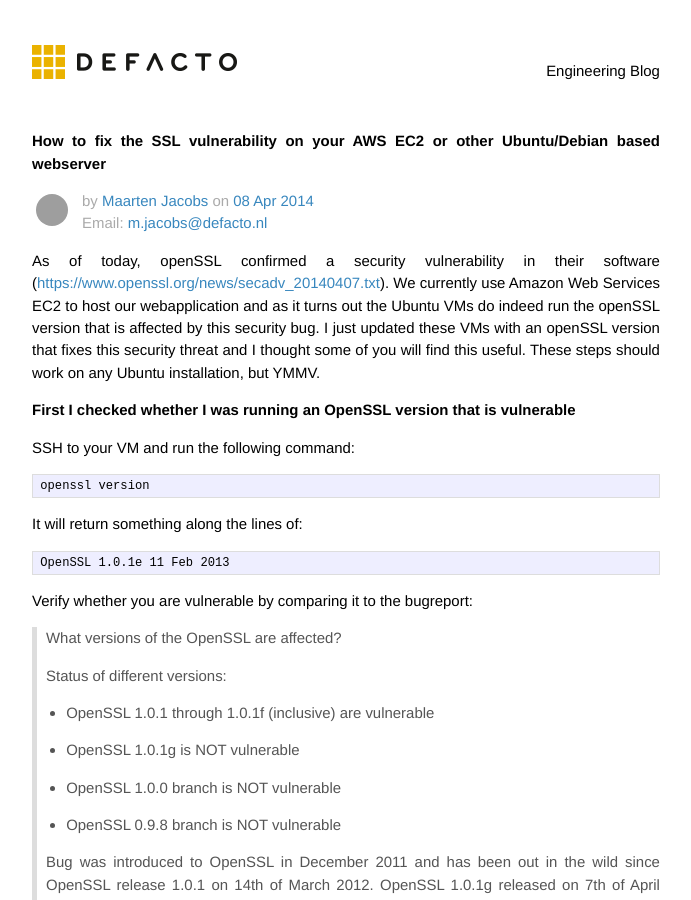
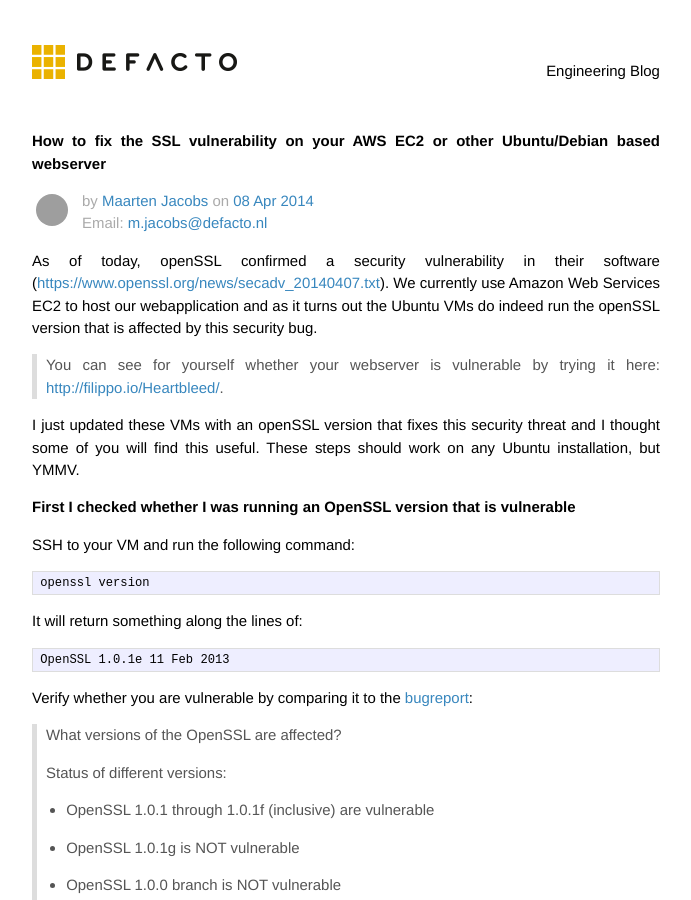
Before and after one commit to DefactoSoftware/devblog, a Jekyll site: the page built from _posts/2014-04-08-how-to-fix-the-ssl-vulnerability-on-your-aws-ec2.markdown, in a window 1280 px wide and 900 px high. Shown: the whole window, without its empty margins (294-985 px from the left). Built offline with Jekyll 4.4.1, drawn with Linux system fonts in a browser that asks for light colours; Markdown is read by kramdown in place of the engine named in the settings; comment, search, counter and statistics services are not loaded; part of the change alters nothing that is shown; grey boxes are pictures that could not be loaded.

Commit message:
update blogpost with some links

````diff
--- a/_posts/2014-04-08-how-to-fix-the-ssl-vulnerability-on-your-aws-ec2.markdown
+++ b/_posts/2014-04-08-how-to-fix-the-ssl-vulnerability-on-your-aws-ec2.markdown
@@ -7,6 +7,9 @@ categories: []
 ---
 
 As of today, openSSL confirmed a security vulnerability in their software ([https://www.openssl.org/news/secadv_20140407.txt]([https://www.openssl.org/news/secadv_20140407.txt])). We currently use Amazon Web Services EC2 to host our webapplication and as it turns out the Ubuntu VMs do indeed run the openSSL version that is affected by this security bug.
+
+> You can see for yourself whether your webserver is vulnerable by trying it here: [http://filippo.io/Heartbleed/]([http://filippo.io/Heartbleed/]).
+
 I just updated these VMs with an openSSL version that fixes this security threat and I thought some of you will find this useful. These steps should work on any Ubuntu installation, but YMMV.
 
 
@@ -23,7 +26,7 @@ It will return something along the lines of:
 OpenSSL 1.0.1e 11 Feb 2013
 ```
 
-Verify whether you are vulnerable by comparing it to the bugreport:
+Verify whether you are vulnerable by comparing it to the [bugreport](http://heartbleed.com/):
 > What versions of the OpenSSL are affected?
 >
 > Status of different versions:
````
